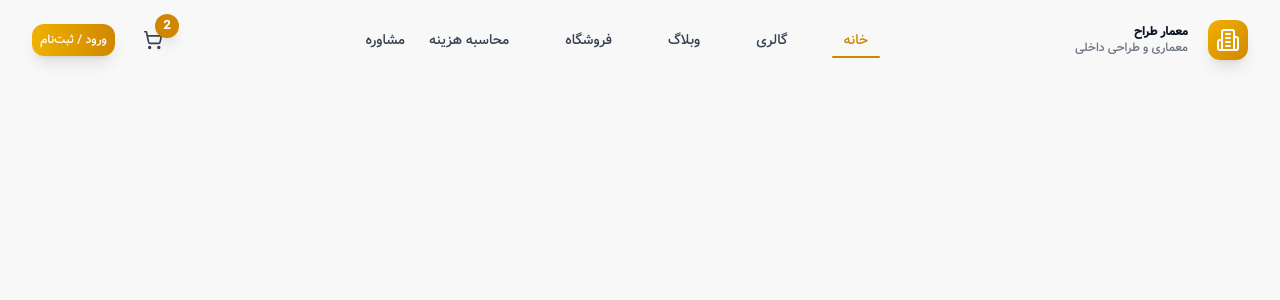
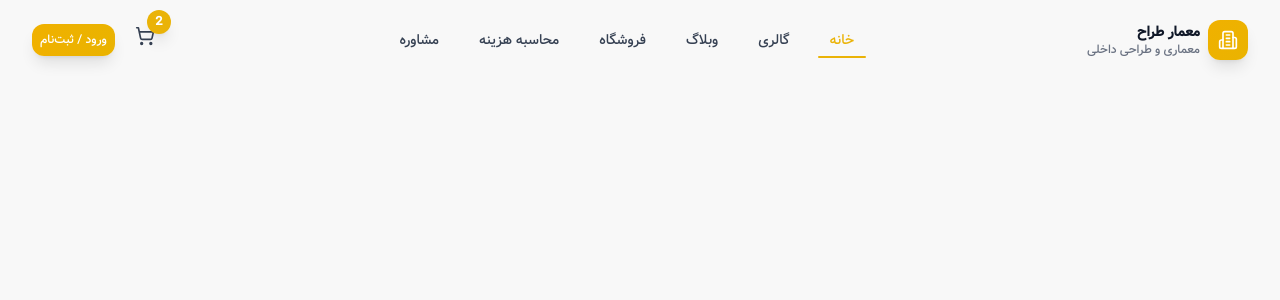
Before and after one commit to Nima-Mohammadkhani/architectureplatform, a React (Vite) app in the folder architectureplatform/: page / in a window 1280 px wide. Shown: the top 300 px of the page. Built offline with nearby package versions, Linux system fonts and the light colour scheme.

Commit message:
update header

```diff
--- a/architectureplatform/src/components/header.tsx
+++ b/architectureplatform/src/components/header.tsx
@@ -1,16 +1,19 @@
 import React, { useState, useEffect } from "react";
-import { Link, useNavigate, useLocation } from "react-router-dom";
+import { Link, useLocation } from "react-router-dom";
 import { motion, AnimatePresence } from "framer-motion";
-import { Menu, X, ShoppingCart, User, Building2 } from "lucide-react";
+import Icon from "./ui/Icon";
+type NavItem = { name: string; path: string };
 
-const Header = () => {
-  const [user, setUser] = useState<boolean>(false);
-  const [isMenuOpen, setIsMenuOpen] = useState(false);
-  const [isScrolled, setIsScrolled] = useState(false);
+const Header: React.FC = () => {
+  const [user] = useState<boolean>(false);
+  const [isMenuOpen, setIsMenuOpen] = useState<boolean>(false);
+  const [isScrolled, setIsScrolled] = useState<boolean>(false);
 
   const location = useLocation();
 
-  const navigationItems = [
+  const isActive = (path: string) => location.pathname === path;
+
+  const navigationItems: NavItem[] = [
     { name: "خانه", path: "/" },
     { name: "گالری", path: "/gallery" },
     { name: "وبلاگ", path: "/blog" },
@@ -20,10 +23,7 @@ const Header = () => {
   ];
 
   useEffect(() => {
-    const handleScroll = () => {
-      setIsScrolled(window.scrollY > 20);
-    };
-
+    const handleScroll = () => setIsScrolled(window.scrollY > 20);
     window.addEventListener("scroll", handleScroll);
     return () => window.removeEventListener("scroll", handleScroll);
   }, []);
@@ -40,15 +40,15 @@ const Header = () => {
     >
       <div className="max-w-7xl mx-auto px-4 sm:px-6 lg:px-8">
         <div className="flex justify-between items-center h-20">
-          <Link to="/" className="flex items-center gap-2 space-x-3 group">
+          <Link to="/" className="flex items-center gap-2">
             <motion.div
-              className="w-10 h-10 bg-gradient-to-br from-yellow-500 to-yellow-600 rounded-xl flex items-center justify-center shadow-lg group-hover:shadow-xl transition-all duration-300"
+              className="w-10 h-10 bg-gradient-to-br from-yellow-500 to-[#eab308] rounded-xl flex items-center justify-center shadow-lg group-hover:shadow-xl transition-all duration-300"
               whileHover={{ scale: 1.05, rotate: 5 }}
             >
-              <Building2 className="w-6 h-6 text-white" />
+              <Icon name="Building2" className="w-6 h-6 text-white" />
             </motion.div>
             <div className="flex flex-col">
-              <span className="font-bold text-xs text-gray-900 group-hover:text-yellow-600 transition-colors duration-300">
+              <span className="font-bold text-sm text-gray-900 group-hover:text-[#eab308] transition-colors duration-300">
                 معمار طراح
               </span>
               <span className="text-xs hidden sm:flex text-gray-500 font-medium">
@@ -57,63 +57,62 @@ const Header = () => {
             </div>
           </Link>
 
-          <nav className="hidden lg:flex space-x-8 space-x-reverse">
-            {navigationItems.map((item) => {
-              const isActive = location.pathname === item.path;
-              return (
+          <nav className="hidden lg:flex justify-around gap-4">
+            {navigationItems.map((item) => (
               <Link
                 key={item.path}
                 to={item.path}
                 className={`relative px-3 py-2 text-sm font-medium transition-all duration-300 group ${
-                    isActive
-                      ? "text-yellow-600"
-                      : "text-gray-700 hover:text-yellow-600"
+                  isActive(item.path)
+                    ? "text-[#eab308]"
+                    : "text-gray-700 hover:text-[#eab308]"
                 }`}
               >
                 {item.name}
-                  {isActive && (
+                {isActive(item.path) && (
                   <motion.div
                     layoutId="activeTab"
-                      className="absolute bottom-0 left-0 right-0 h-0.5 bg-yellow-600 rounded-full"
+                    className="absolute bottom-0 left-0 right-0 h-0.5 bg-[#eab308] rounded-full"
                     initial={false}
-                      transition={{
-                        type: "spring",
-                        stiffness: 500,
-                        damping: 30,
-                      }}
+                    transition={{ type: "spring", stiffness: 500, damping: 30 }}
                   />
                 )}
-                  <span className="absolute inset-0 bg-yellow-100 rounded-lg opacity-0 group-hover:opacity-100 transition-opacity duration-300 -z-10"></span>
+                <span className="absolute inset-0 bg-yellow-100 rounded-lg opacity-0 transition-opacity duration-300 -z-10"></span>
               </Link>
-              );
-            })}
+            ))}
           </nav>
 
-          <div className="flex items-center space-x-4 space-x-reverse">
+          <div className="flex items-center gap-2">
             <Link
               to="/cart"
-              className="relative p-3 text-gray-700 hover:text-yellow-600 transition-all duration-300 hover:bg-yellow-50 rounded-lg group"
+              className="relative p-3 text-gray-700 hover:text-white transition-all duration-300 hover:bg-[#eab308] rounded-lg group"
             >
-              <ShoppingCart className="w-5 h-5 group-hover:scale-110 transition-transform duration-300" />
+              <Icon
+                name="ShoppingCart"
+                className="w-5 h-5 group-hover:scale-110 transition-transform duration-300"
+              />
               <motion.span
                 initial={{ scale: 0 }}
                 animate={{ scale: 1 }}
-                className="absolute -top-1 -right-1 bg-yellow-600 text-white text-xs rounded-full w-6 h-6 flex items-center justify-center font-bold shadow-lg"
+                className="absolute -top-1 -right-1 bg-[#eab308] text-white text-xs rounded-full w-6 h-6 flex items-center justify-center font-bold shadow-lg"
               >
                 2
               </motion.span>
             </Link>
 
-            <div className="flex items-center space-x-3 space-x-reverse">
+            <div className="flex items-center gap-2">
               {user ? (
-                <div className="flex items-center space-x-3 space-x-reverse">
+                <div className="flex items-center gap-2">
                   <Link
                     to="/profile"
-                    className="p-3 text-gray-700 hover:text-yellow-600 hover:bg-yellow-50 rounded-lg transition-all duration-300 group"
+                    className="p-3 text-gray-700 hover:text-white hover:bg-[#eab308] rounded-lg transition-all duration-300 group"
                   >
-                    <User className="w-5 h-5 group-hover:scale-110 transition-transform duration-300" />
+                    <Icon
+                      name="User"
+                      className="w-5 h-5 group-hover:scale-110 transition-transform duration-300"
+                    />
                   </Link>
-                  <button className="text-sm text-gray-700 hover:text-yellow-600 hover:bg-yellow-50 px-3 py-2 rounded-lg transition-all duration-300 font-medium">
+                  <button className="text-sm text-gray-700 hover:text-white hover:bg-[#eab308] px-3 py-2 rounded-lg transition-all duration-300 font-medium">
                     خروج
                   </button>
                 </div>
@@ -121,7 +120,7 @@ const Header = () => {
                 <motion.button
                   whileHover={{ scale: 1.05 }}
                   whileTap={{ scale: 0.95 }}
-                  className="bg-gradient-to-r from-yellow-500 to-yellow-600 text-white p-2 text-xs rounded-xl hover:from-yellow-600 hover:to-yellow-700 transition-all duration-300 font-medium shadow-lg hover:shadow-xl"
+                  className="bg-gradient-to-r from-yellow-500 to-[#eab308] text-white p-2 text-xs rounded-xl hover:from-[#eab308] hover:to-yellow-700 transition-all duration-300 font-medium shadow-lg hover:shadow-xl"
                 >
                   ورود / ثبت‌نام
                 </motion.button>
@@ -130,12 +129,12 @@ const Header = () => {
 
             <button
               onClick={() => setIsMenuOpen(!isMenuOpen)}
-              className="lg:hidden p-3 text-gray-700 hover:text-yellow-600 hover:bg-yellow-50 rounded-lg transition-all duration-300"
+              className="lg:hidden p-3 text-gray-700 hover:text-white hover:bg-[#eab308] rounded-lg transition-all duration-300"
             >
               {isMenuOpen ? (
-                <X className="w-6 h-6" />
+                <Icon name="X" className="w-6 h-6" />
               ) : (
-                <Menu className="w-6 h-6" />
+                <Icon name="Menu" className="w-6 h-6" />
               )}
             </button>
           </div>
@@ -152,16 +151,16 @@ const Header = () => {
             >
               <nav className="px-4 py-6 space-y-2">
                 {navigationItems.map((item) => {
-                  const isActive = location.pathname === item.path;
+                  const active = isActive(item.path);
                   return (
                     <Link
                       key={item.path}
                       to={item.path}
                       onClick={() => setIsMenuOpen(false)}
                       className={`block px-4 py-3 rounded-lg transition-all duration-300 ${
-                        isActive
-                          ? "bg-yellow-100 text-yellow-700 font-medium"
-                          : "text-gray- hover:bg-yellow-50 hover:text-yellow-600"
+                        active
+                          ? "bg-[#eab308] text-white font-medium"
+                          : "text-gray-700 hover:text-[#eab308]"
                       }`}
                     >
                       {item.name}
```
Lines whose indentation alone changed are shown as unchanged.
